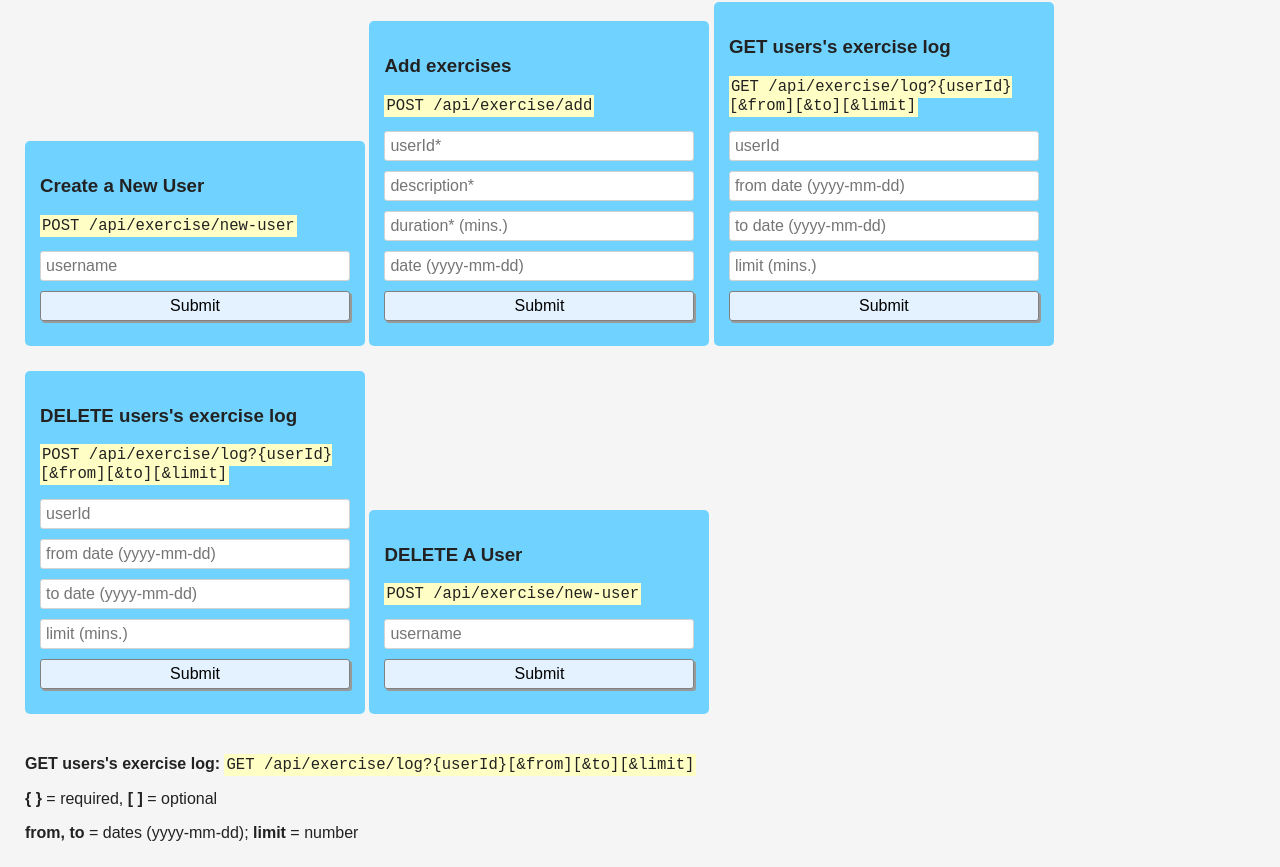
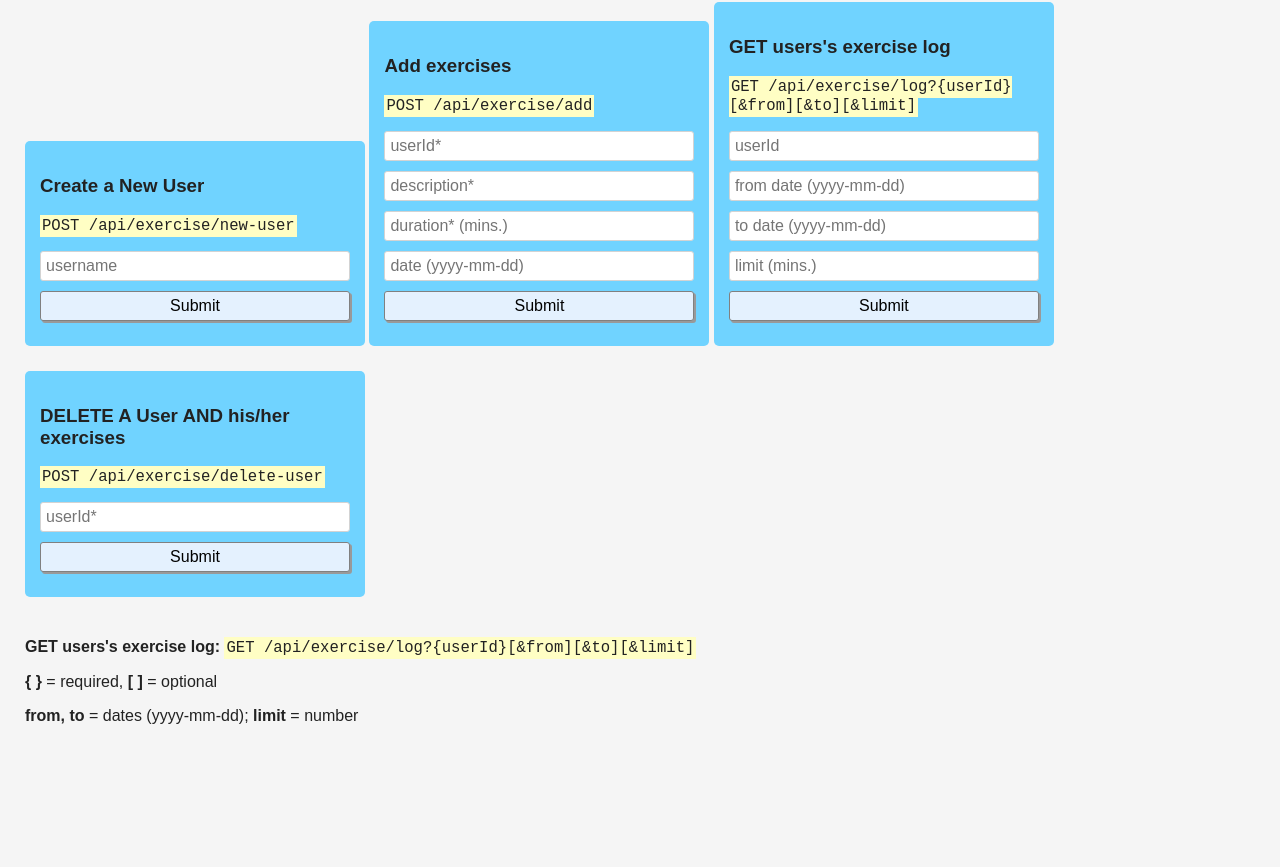
Before and after one commit to slbccfl/FCC---Apis-and-Microservices-Projects---Exercise-Tracker, a website: page views/index.html in a window 1280 px wide. Shown: the part 81-948 px from the top of the page. After the commit the page ends 831 px from the top, so only its background shows below. Drawn offline with Linux system fonts and the light colour scheme; files that its build step writes are made by us from their sources.

Commit message:
Got a delete of user and exercises working

```diff
--- a/views/index.html
+++ b/views/index.html
@@ -35,19 +35,10 @@
             <input id="getlimit" type="text" name="limit" placeholder="limit (mins.)">
             <input type="submit" value="Submit">
           </form>
-          <form action="/api/exercise/delete" method="delete">
-            <h3>DELETE users's exercise log</h3>
-            <p><code>POST /api/exercise/log?{userId}[&from][&to][&limit]</code></p>
-            <input id="deleteuid" type="text" name="userId" placeholder="userId">
-            <input id="deletefromdat" type="text" name="from_date" placeholder="from date (yyyy-mm-dd)">
-            <input id="deletetodat" type="text" name="to_date" placeholder="to date (yyyy-mm-dd)">
-            <input id="deletelimit" type="text" name="limit" placeholder="limit (mins.)">
-            <input type="submit" value="Submit">
-          </form>
-          <form action="/api/exercise/delete-user" method="delete">
-            <h3>DELETE A User</h3>
-            <p><code>POST /api/exercise/new-user</code></p>
-            <input id="deleteuname" type="text" name="username" placeholder="username">
+          <form action="/api/exercise/delete-user" method="post">
+            <h3>DELETE A User AND his/her exercises</h3>
+            <p><code>POST /api/exercise/delete-user</code></p>
+            <input id="deleteuserid" type="text" name="userId" placeholder="userId*">
             <input type="submit" value="Submit">
           </form>
           <p><strong>GET users's exercise log: </strong><code>GET /api/exercise/log?{userId}[&amp;from][&amp;to][&amp;limit]</code></p>
```
Also changed, not shown: routes/api.js (+6 -2 lines).
